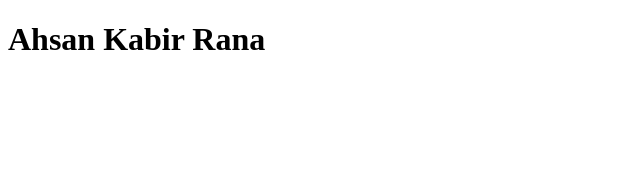
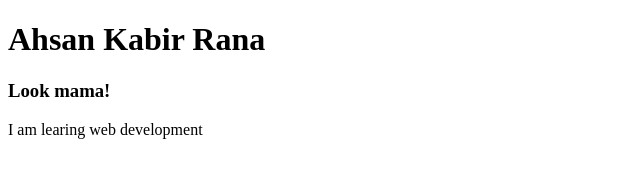
Before and after one commit to ahsankabirrana/firstsite, a plain HTML site: page firstsite/index.html in a window 1280 px wide. Shown: the whole page, without its empty margins (0-640 px from the left). Drawn offline with Linux system fonts and the light colour scheme.

Commit message:
learing web

```diff
--- a/firstsite/index.html
+++ b/firstsite/index.html
@@ -8,5 +8,7 @@
   </head>
   <body>
     <h1>Ahsan Kabir Rana</h1>
+    <h3>Look mama!</h3>
+    <p>I am learing web development</p>
   </body>
 </html>
```
